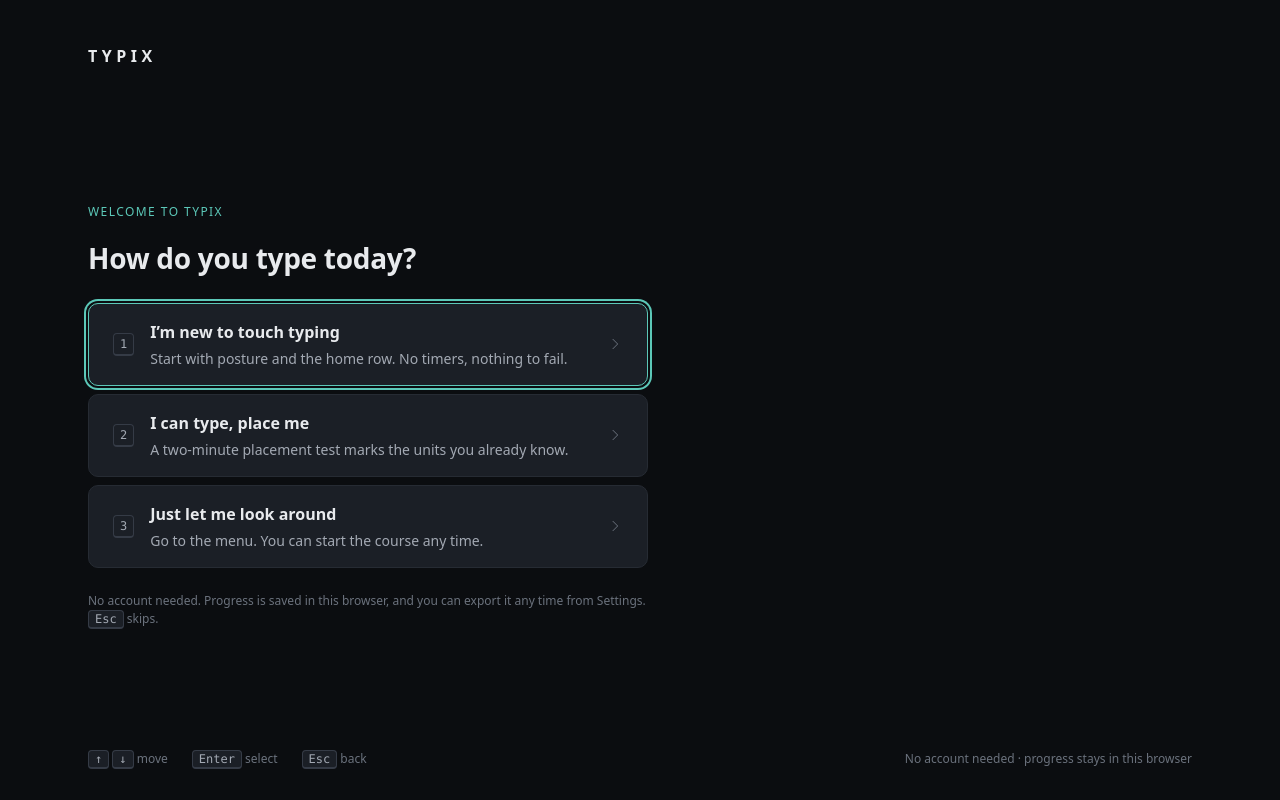
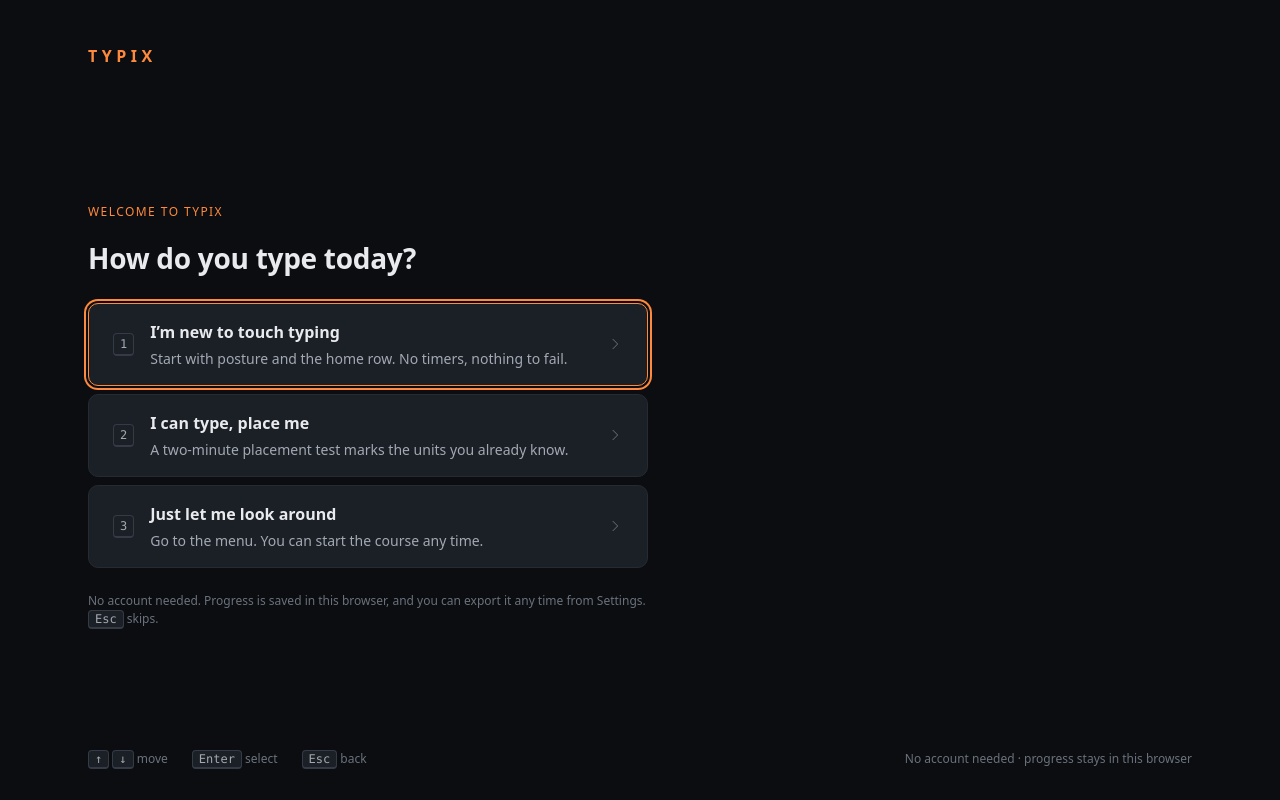
Before and after one commit to yo5on/Typix, a Preact app: page / in a window 1280 px wide. Built offline with nearby package versions, Linux system fonts and the light colour scheme.

Commit message:
style: use the Fight Lab arcade look site-wide

```diff
--- a/src/features/menu/MenuScreen.module.css
+++ b/src/features/menu/MenuScreen.module.css
@@ -19,7 +19,7 @@
   font-weight: 600;
   font-size: var(--fs-16);
   letter-spacing: 0.28em;
-  color: var(--text-1);
+  color: var(--accent);
 }
 
 .content {
@@ -64,8 +64,9 @@
 .continueTitle {
   font-family: var(--font-display);
   font-size: var(--fs-28);
-  font-weight: 500;
-  letter-spacing: -0.01em;
+  font-weight: 600;
+  letter-spacing: 0.04em;
+  text-transform: uppercase;
 }
 .continueDetail {
   font-size: var(--fs-14);
@@ -139,8 +140,11 @@
   color: var(--accent);
 }
 .itemLabel {
+  font-family: var(--font-display);
   font-size: var(--fs-16);
-  font-weight: 500;
+  font-weight: 600;
+  letter-spacing: 0.06em;
+  text-transform: uppercase;
 }
 .itemDetail {
   font-size: var(--fs-14);
--- a/src/ui/components/Screen.module.css
+++ b/src/ui/components/Screen.module.css
@@ -38,9 +38,11 @@
 
 .title {
   font-family: var(--font-display);
-  font-size: var(--fs-20);
-  font-weight: 500;
-  letter-spacing: 0.02em;
+  font-size: var(--fs-28);
+  font-weight: 600;
+  letter-spacing: 0.06em;
+  text-transform: uppercase;
+  color: var(--accent);
 }
 
 .aside {
--- a/src/ui/tokens.css
+++ b/src/ui/tokens.css
@@ -20,9 +20,10 @@
   --accent-calm-soft: rgb(92 200 184 / 14%);
   --accent-fight: #ff8a3d;
   --accent-fight-soft: rgb(255 138 61 / 14%);
-  --accent: var(--accent-calm);
-  --accent-soft: var(--accent-calm-soft);
-  --on-accent: #06110f;
+  /* The fight (orange arcade) look is the site-wide default. */
+  --accent: var(--accent-fight);
+  --accent-soft: var(--accent-fight-soft);
+  --on-accent: #1a0c02;
 
   --ok: #7cc495;
   --err: #e5776f;
```
